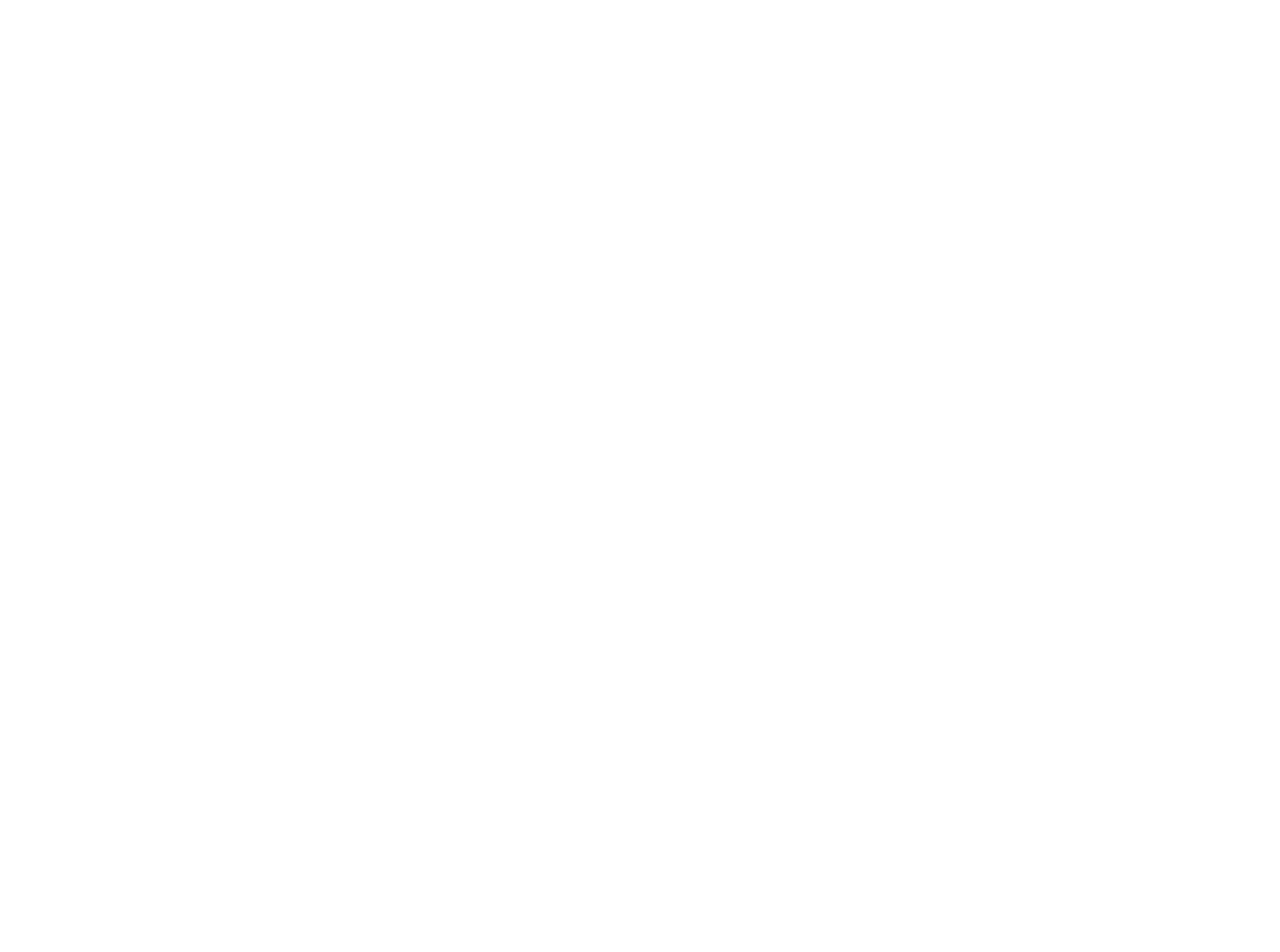
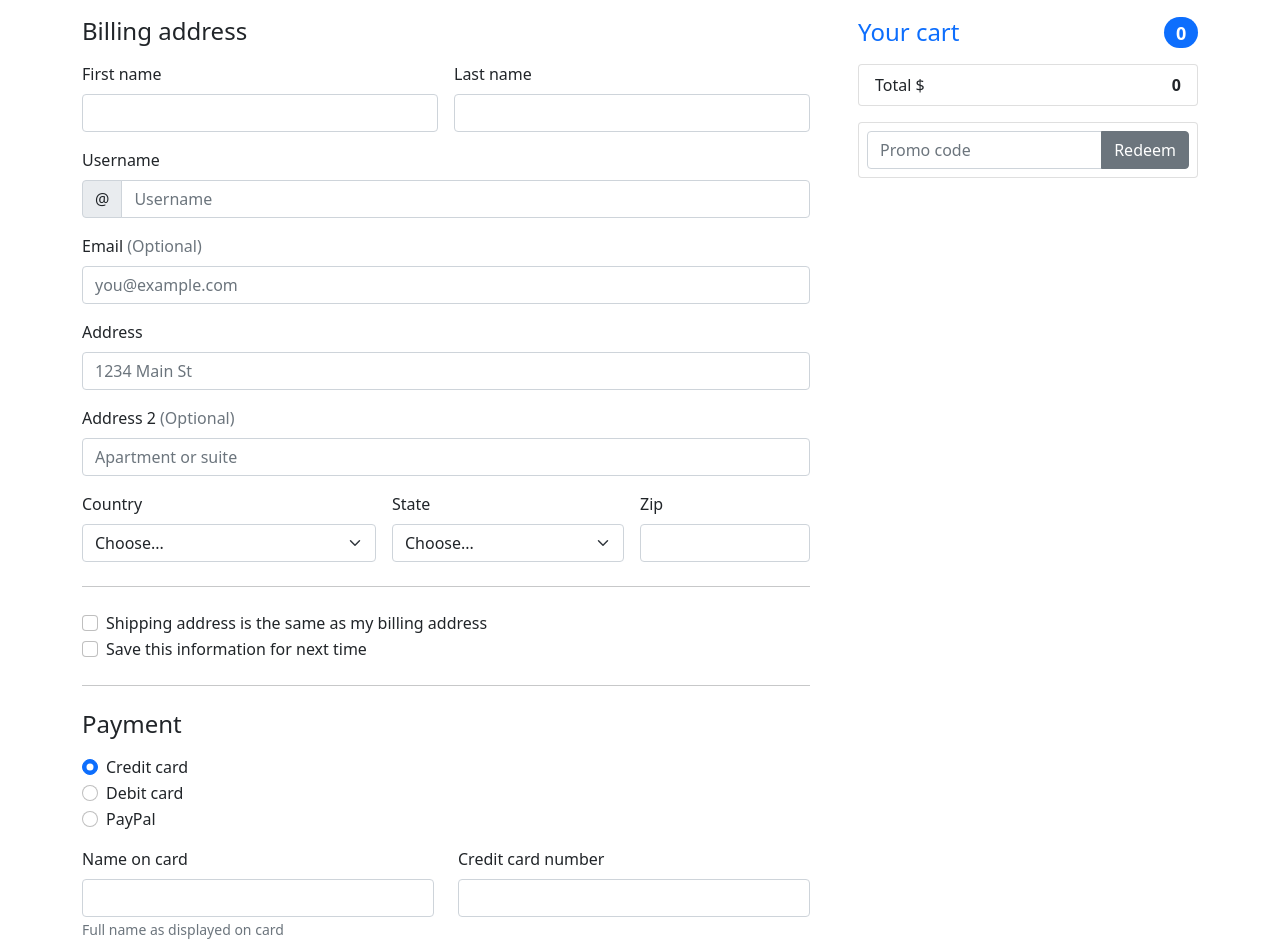
Before and after one commit to OmiMauro/e-commerce-fr, a React (Create React App) app: page /checkout in a window 1280 px wide. Shown: the part 360-1312 px from the top of the page. Before the commit the page ends 800 px from the top, so only its background shows below. Built offline with nearby package versions, Linux system fonts and the light colour scheme.

Commit message:
Added component checkout

```diff
--- a/src/component/Checkout.js
+++ b/src/component/Checkout.js
@@ -1,9 +1,211 @@
 import React from 'react';
-
+import { useSelector } from 'react-redux'
 const Checkout = () => {
+  const state = useSelector(state => state.handleCart)
+  let total = 0
+  const itemList = item => {
+    total = total + (item.price * item.qty)
+    return (
+      <li className="list-group-item d-flex justify-content-between lh-sm">
+        <div>
+          <h6 className="my-0">{item.title}</h6>
+          <small className="text-muted">$ {item.price} x {item.qty}</small>
+        </div>
+        <span className="text-muted">${item.price}</span>
+      </li>
+    )
+  }
   return (
     <>
-      some checkout</>
+      <div className="container">
+        <div className="py-5 text-center">
+          <img className="d-block mx-auto mb-4" src="../assets/brand/bootstrap-logo.svg" alt="" width="72" height="57" />
+          <h2>Checkout form</h2>
+          <p className="lead">Below is an example form built entirely with Bootstraps form controls.
+            Each required form group has a validation state that can be triggered by attempting to submit the form without completing it.</p>
+        </div>
+
+        <div className="row g-5">
+          <div className="col-md-5 col-lg-4 order-md-last">
+            <h4 className="d-flex justify-content-between align-items-center mb-3">
+              <span className="text-primary">Your cart</span>
+              <span className="badge bg-primary rounded-pill">{state.length}</span>
+            </h4>
+            <ul className="list-group mb-3">
+
+              {state.map(product => itemList(product))}
+
+              <li className="list-group-item d-flex justify-content-between">
+                <span>Total $</span>
+                <strong>{total}</strong>
+              </li>
+            </ul>
+
+            <form className="card p-2">
+              <div className="input-group">
+                <input type="text" className="form-control" placeholder="Promo code" />
+                <button type="submit" className="btn btn-secondary">Redeem</button>
+              </div>
+            </form>
+          </div>
+          <div className="col-md-7 col-lg-8">
+            <h4 className="mb-3">Billing address</h4>
+            <form className="needs-validation" novalidate>
+              <div className="row g-3">
+                <div className="col-sm-6">
+                  <label for="firstName" className="form-label">First name</label>
+                  <input type="text" className="form-control" id="firstName" placeholder="" value="" required />
+                  <div className="invalid-feedback">
+                    Valid first name is required.
+                  </div>
+                </div>
+
+                <div className="col-sm-6">
+                  <label for="lastName" className="form-label">Last name</label>
+                  <input type="text" className="form-control" id="lastName" placeholder="" value="" required />
+                  <div className="invalid-feedback">
+                    Valid last name is required.
+                  </div>
+                </div>
+
+                <div className="col-12">
+                  <label for="username" className="form-label">Username</label>
+                  <div className="input-group has-validation">
+                    <span className="input-group-text">@</span>
+                    <input type="text" className="form-control" id="username" placeholder="Username" required />
+                    <div className="invalid-feedback">
+                      Your username is required.
+                    </div>
+                  </div>
+                </div>
+
+                <div className="col-12">
+                  <label for="email" className="form-label">Email <span className="text-muted">(Optional)</span></label>
+                  <input type="email" className="form-control" id="email" placeholder="you@example.com" />
+                  <div className="invalid-feedback">
+                    Please enter a valid email address for shipping updates.
+                  </div>
+                </div>
+
+                <div className="col-12">
+                  <label for="address" className="form-label">Address</label>
+                  <input type="text" className="form-control" id="address" placeholder="1234 Main St" required />
+                  <div className="invalid-feedback">
+                    Please enter your shipping address.
+                  </div>
+                </div>
+
+                <div className="col-12">
+                  <label for="address2" className="form-label">Address 2 <span className="text-muted">(Optional)</span></label>
+                  <input type="text" className="form-control" id="address2" placeholder="Apartment or suite" />
+                </div>
+
+                <div className="col-md-5">
+                  <label for="country" className="form-label">Country</label>
+                  <select className="form-select" id="country" required >
+                    <option value="">Choose...</option>
+                    <option>United States</option>
+                  </select>
+
+                  <div className="invalid-feedback">
+                    Please select a valid country.
+                  </div>
+                </div>
+
+                <div className="col-md-4">
+                  <label for="state" className="form-label">State</label>
+                  <select className="form-select" id="state" required >
+                    <option value="">Choose...</option>
+                    <option>California</option>
+                  </select>
+                  <div className="invalid-feedback">
+                    Please provide a valid state.
+                  </div>
+                </div>
+
+                <div className="col-md-3">
+                  <label for="zip" className="form-label">Zip</label>
+                  <input type="text" className="form-control" id="zip" placeholder="" required />
+                  <div className="invalid-feedback">
+                    Zip code required.
+                  </div>
+                </div>
+              </div>
+
+              <hr className="my-4" />
+
+              <div className="form-check">
+                <input type="checkbox" className="form-check-input" id="same-address" />
+                <label className="form-check-label" for="same-address">Shipping address is the same as my billing address</label>
+              </div>
+
+              <div className="form-check">
+                <input type="checkbox" className="form-check-input" id="save-info" />
+                <label className="form-check-label" for="save-info">Save this information for next time</label>
+              </div>
+
+              <hr className="my-4" />
+
+              <h4 className="mb-3">Payment</h4>
+
+              <div className="my-3">
+                <div className="form-check">
+                  <input id="credit" name="paymentMethod" type="radio" className="form-check-input" checked required />
+                  <label className="form-check-label" for="credit">Credit card</label>
+                </div>
+                <div className="form-check">
+                  <input id="debit" name="paymentMethod" type="radio" className="form-check-input" required />
+                  <label className="form-check-label" for="debit">Debit card</label>
+                </div>
+                <div className="form-check">
+                  <input id="paypal" name="paymentMethod" type="radio" className="form-check-input" required />
+                  <label className="form-check-label" for="paypal">PayPal</label>
+                </div>
+              </div>
+
+              <div className="row gy-3">
+                <div className="col-md-6">
+                  <label for="cc-name" className="form-label">Name on card</label>
+                  <input type="text" className="form-control" id="cc-name" placeholder="" required />
+                  <small className="text-muted">Full name as displayed on card</small>
+                  <div className="invalid-feedback">
+                    Name on card is required
+                  </div>
+                </div>
+
+                <div className="col-md-6">
+                  <label for="cc-number" className="form-label">Credit card number</label>
+                  <input type="text" className="form-control" id="cc-number" placeholder="" required />
+                  <div className="invalid-feedback">
+                    Credit card number is required
+                  </div>
+                </div>
+
+                <div className="col-md-3">
+                  <label for="cc-expiration" className="form-label">Expiration</label>
+                  <input type="text" className="form-control" id="cc-expiration" placeholder="" required />
+                  <div className="invalid-feedback">
+                    Expiration date required/
+                  </div>
+                </div>
+
+                <div className="col-md-3">
+                  <label for="cc-cvv" className="form-label">CVV</label>
+                  <input type="text" className="form-control" id="cc-cvv" placeholder="" required />
+                  <div className="invalid-feedback">
+                    Security code required
+                  </div>
+                </div>
+              </div>
+
+              <hr className="my-4" />
+              <button className="w-100 btn btn-primary btn-lg" type="submit">Continue to checkout</button>
+            </form>
+          </div>
+        </div>
+      </div>
+
+    </>
   )
 }
 
```
